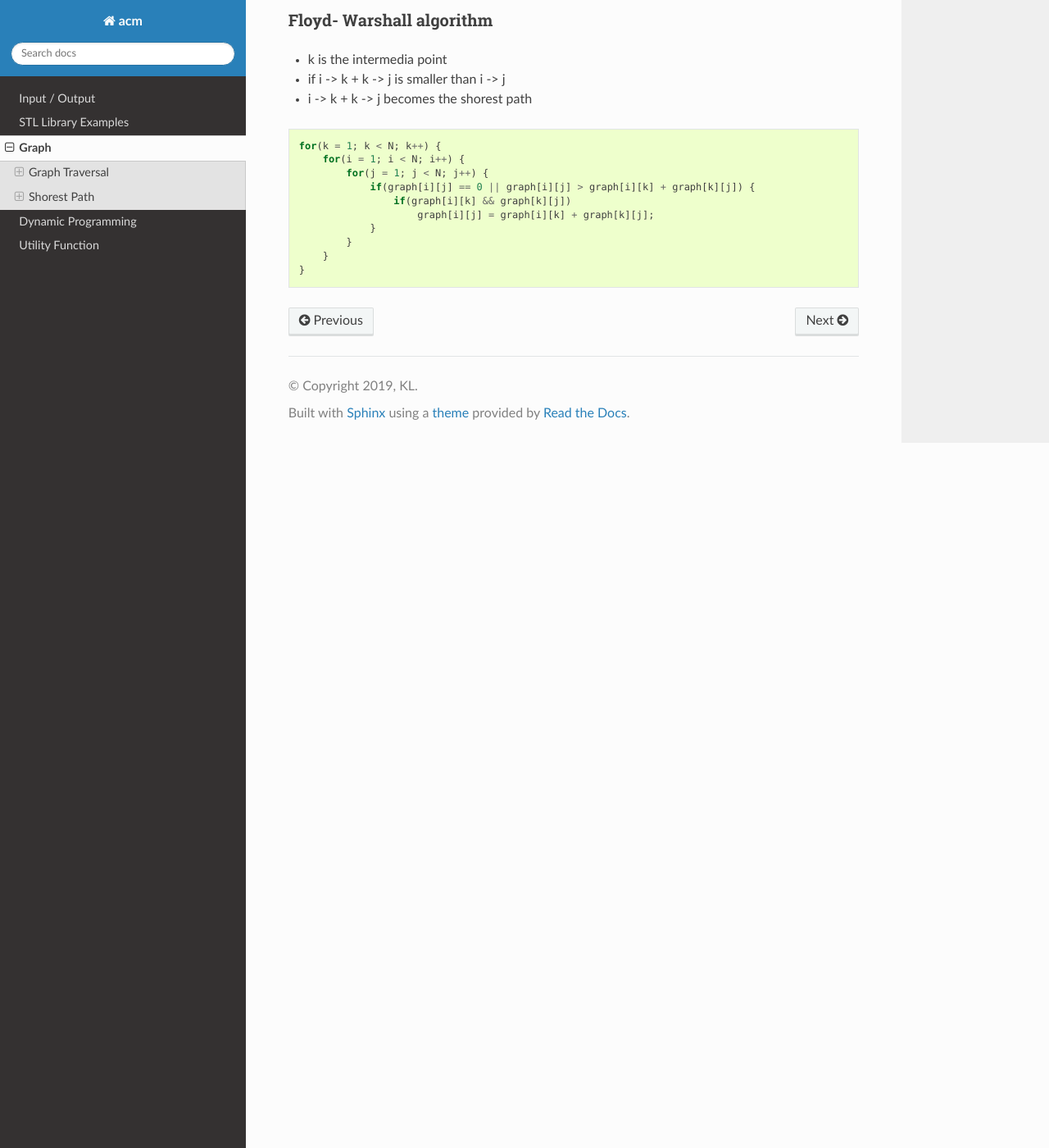
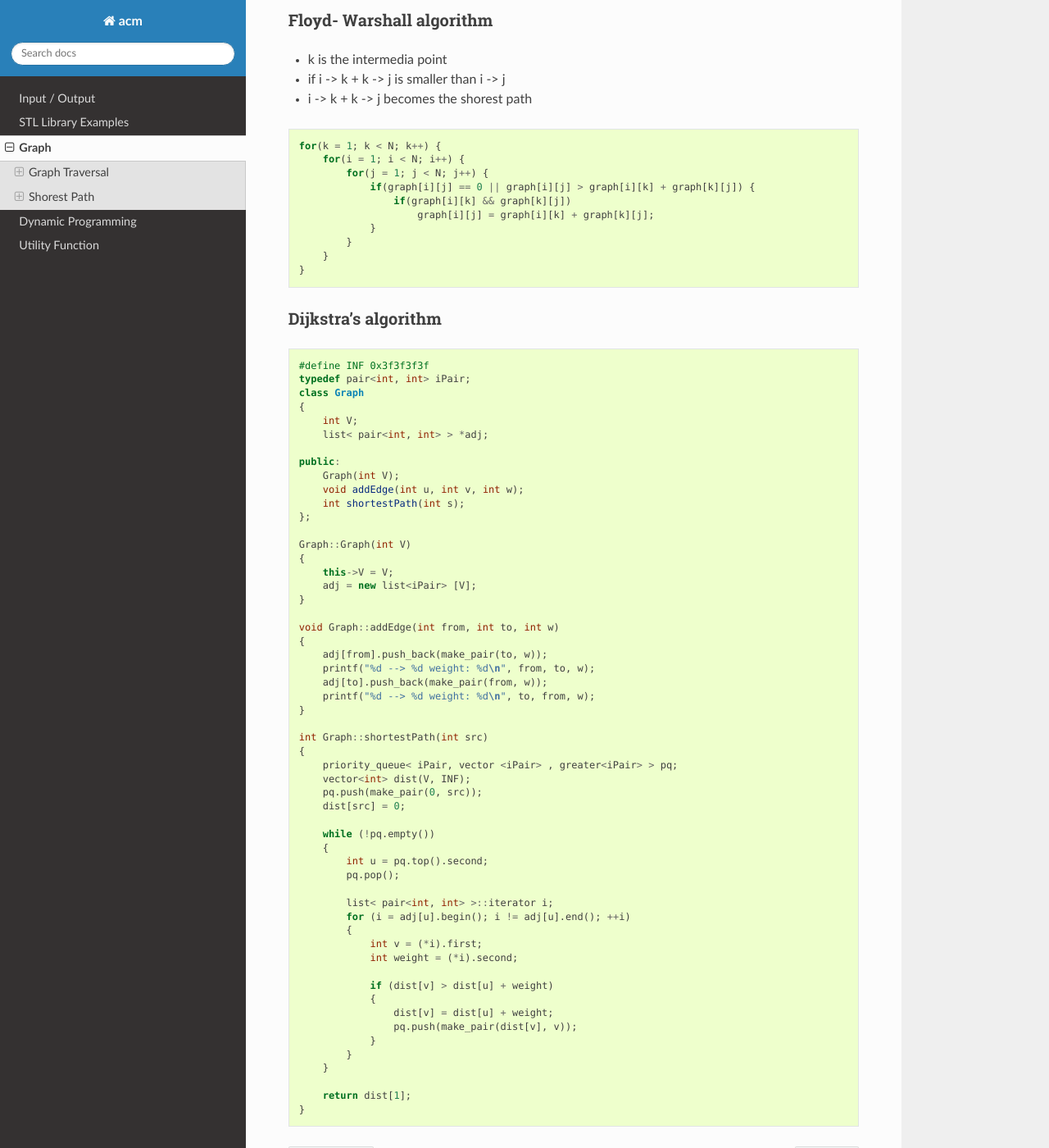
Before and after one commit to klhui97/ACM, a Sphinx documentation site: the page built from docs/source/topics/graph.rst, in a window 1280 px wide and 1400 px high, scrolled down 1515 px. Shown: the whole window at 82% size. Built offline with Sphinx 7.4.7 and the Read the Docs theme 2.0.0, drawn with Linux system fonts in a browser that asks for light colours.

Commit message:
add Dijkstra’s

```diff
--- a/docs/source/topics/graph.rst
+++ b/docs/source/topics/graph.rst
@@ -99,3 +99,64 @@ Floyd- Warshall algorithm
             }
         }
     }
+
+Dijkstra’s algorithm
+++++++++++++++++++++
+
+.. code-block:: cpp
+
+    #define INF 0x3f3f3f3f
+    typedef pair<int, int> iPair;
+    class Graph
+    {
+        int V;
+        list< pair<int, int> > *adj;
+
+    public:
+        Graph(int V);
+        void addEdge(int u, int v, int w);
+        int shortestPath(int s);
+    };
+
+    Graph::Graph(int V)
+    {
+        this->V = V;
+        adj = new list<iPair> [V];
+    }
+
+    void Graph::addEdge(int from, int to, int w)
+    {
+        adj[from].push_back(make_pair(to, w));
+        printf("%d --> %d weight: %d\n", from, to, w);
+        adj[to].push_back(make_pair(from, w));
+        printf("%d --> %d weight: %d\n", to, from, w);
+    }
+
+    int Graph::shortestPath(int src)
+    {
+        priority_queue< iPair, vector <iPair> , greater<iPair> > pq;
+        vector<int> dist(V, INF);
+        pq.push(make_pair(0, src));
+        dist[src] = 0;
+
+        while (!pq.empty())
+        {
+            int u = pq.top().second;
+            pq.pop();
+
+            list< pair<int, int> >::iterator i;
+            for (i = adj[u].begin(); i != adj[u].end(); ++i)
+            {
+                int v = (*i).first;
+                int weight = (*i).second;
+
+                if (dist[v] > dist[u] + weight)
+                {
+                    dist[v] = dist[u] + weight;
+                    pq.push(make_pair(dist[v], v));
+                }
+            }
+        }
+
+        return dist[1];
+    }
```
